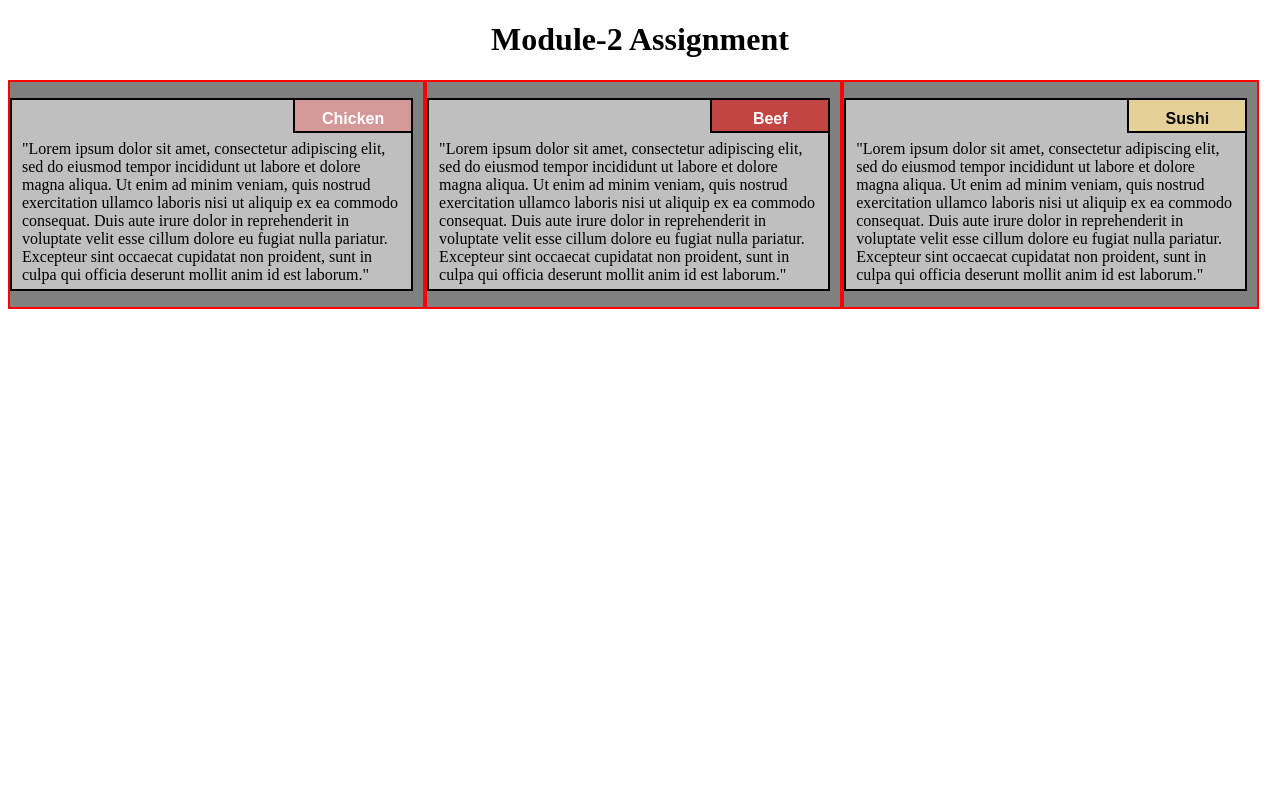
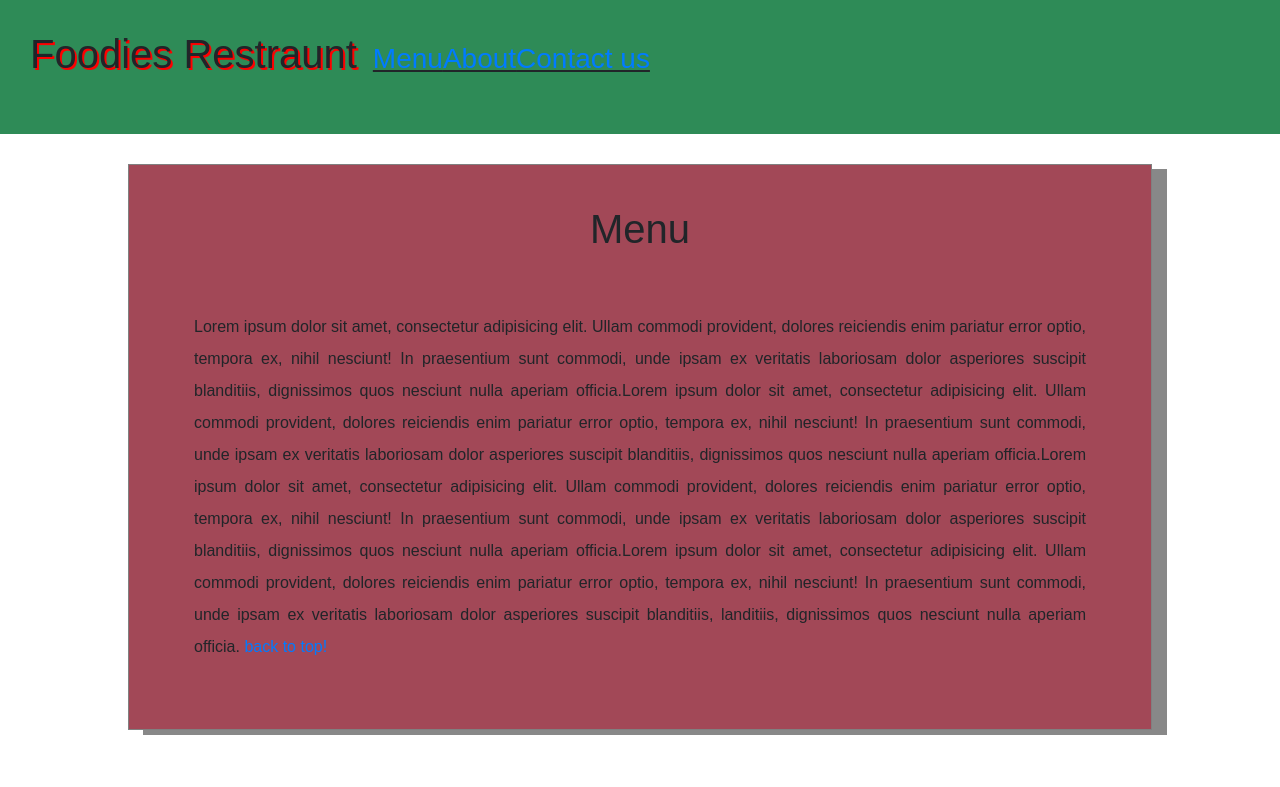
Before and after one commit to vermaritika/John-Hopkins-Frontend-Course, a plain HTML site: page index.html in a window 1280 px wide. Shown: the top 787 px of the page. Drawn offline with nearby package versions, Linux system fonts and the light colour scheme.

Commit message:
Add files via upload

```diff
--- /dev/null
+++ b/css/style.css
@@ -0,0 +1,125 @@
+*
+{
+	box-sizing: border-box;
+	padding:0;
+	margin: 0;
+	font-family: oxygen,sans-serif;
+}
+
+.min-h-screen{
+	min-height: 100vh;
+}
+
+.mx-auto{
+	margin-left: auto;
+	margin-right: auto;
+}
+
+.main-content{
+	width : 80%;
+}
+
+.bg-pink{
+
+}
+
+header{
+	background-color: seagreen;
+	padding: 30px;
+}
+
+.header-content{
+	font-size: 1.45rem;
+	text-shadow: 2px 2px #ff0000;
+	float: left;
+}
+
+.content{
+	padding: 50px;
+	text-align: justify;
+	line-height: 2rem;
+}
+
+.navbar{
+	font-size: 1.75rem;
+}
+
+.menu{
+	display: flex;
+	list-style-type: none;
+	justify-content: space-evenly;
+}
+
+.head{
+	text-align: center;
+	padding-top :40px;
+	font-size: 2.5rem;
+}
+
+.rows{
+	margin-top: 30px;
+	margin-bottom: 30px;
+	background-color: #A24857;
+	box-shadow: 15px 5px #888888;
+}
+
+span{
+	text-decoration: underline;
+}
+
+.active:hover{
+	background-color: mediumpurple;
+  	color: white;
+}
+
+.head:hover{
+	transition: 1s;
+	scale: 1.1;
+	color: #fff;
+}
+
+/*small devices: mobile view*/
+
+@media(max-width:768px)
+ { .col-sm-1, .col-sm-2, .col-sm-3, .col-sm-4, .col-sm-5, .col-sm-6, .col-sm-7,
+ .col-sm-8, .col-sm-9, .col-sm-10, .col-sm-11, .col-sm-12{
+    float:left;
+    border: 1px solid grey;
+ }
+ .col-sm-12{
+    width: 100%;
+    padding-right: 15px;
+   	padding-left: 15px;
+ }
+ }
+
+
+/*medium devices: tablet view*/
+
+@media(min-width:769px) and (max-width: 991px)
+    { .col-md-1, .col-md-2, .col-md-3, .col-md-4, .col-md-5, .col-md-6, .col-md-7,
+ .col-md-8, .col-md-9, .col-md-10, .col-md-11, .col-md-12{
+    float:left;
+    border: 1px solid grey;
+ }
+  .col-md-12{
+    width: 100%;
+    padding-right: 15px;
+   	padding-left: 15px;
+ }
+ }
+
+/*large devices: small and large dekstop version*/
+
+@media(min-width:992px)
+ { .col-lg-1, .col-lg-2, .col-lg-3, .col-lg-4, .col-lg-5, .col-lg-6, .col-lg-7,
+ .col-lg-8, .col-lg-9, .col-lg-10, .col-lg-11, .col-lg-12{
+   float:left;
+   border: 1px solid grey;
+ }
+  .col-lg-12{
+    width: 100%;
+    padding-right: 15px;
+   	padding-left: 15px;
+ }
+ }
--- a/index.html
+++ b/index.html
@@ -1,31 +1,68 @@
-<!DOCTYPE html>
+
+<!-- The Assignment Module2 of HTML, CSS and JavaScript course By Danial Shah
+Github Repo Link: https://github.com/DanialShah11/module3-assignment
+Live link: https://danialshah11.github.io/module3-assignment/ -->
+<!doctype html>
 <html lang="en">
+
 <head>
   <meta charset="utf-8">
+  <meta http-equiv="X-UA-Compatible" content="IE=edge">
   <meta name="viewport" content="width=device-width, initial-scale=1">
-		<title>responsive design</title>
-		<link rel="stylesheet" href="style.css">
+  <title>Module-3 Assignment</title>
+  <link rel="stylesheet" href="css/bootstrap.min.css">
+  <link rel="stylesheet" href="css/style.css">
+  <link href='https://fonts.googleapis.com/css?family=Bebas Neue' rel='stylesheet' type='text/css'>
 </head>
+
 <body>
-				<div class="row">
-					<h1>Module-2 Assignment</h1>
-
-					<div class="col-lg-4 col-md-6 col-sm-12" id="container">
-						<p>"Lorem ipsum dolor sit amet, consectetur adipiscing elit, sed do eiusmod tempor incididunt ut labore et dolore magna aliqua. Ut enim ad minim veniam, quis nostrud exercitation ullamco laboris nisi ut aliquip ex ea commodo consequat. Duis aute irure dolor in reprehenderit in voluptate velit esse cillum dolore eu fugiat nulla pariatur. Excepteur sint occaecat cupidatat non proident, sunt in culpa qui officia deserunt mollit anim id est laborum."</p>
-						<p id="p1"> Chicken </p>
+    <header class="">
+      <div class="header-content">
+        <h1 id="top">Foodies Restraunt</h1>
       </div>
 
-					<div class="col-lg-4 col-md-6 col-sm-12" id="container">
-						<p>"Lorem ipsum dolor sit amet, consectetur adipiscing elit, sed do eiusmod tempor incididunt ut labore et dolore magna aliqua. Ut enim ad minim veniam, quis nostrud exercitation ullamco laboris nisi ut aliquip ex ea commodo consequat. Duis aute irure dolor in reprehenderit in voluptate velit esse cillum dolore eu fugiat nulla pariatur. Excepteur sint occaecat cupidatat non proident, sunt in culpa qui officia deserunt mollit anim id est laborum."</p>
-						<p id=p2> Beef </p>
+      <div class="navbar">
+        <ul class="menu">
+          <li><span><a href="#menu" class="active">Menu</a></span></li>
+          <li><span><a href="#about" class="active">About</a></span></li>
+          <li><span><a href="#contact" class="active">Contact us</a></span></li>
+        </ul>
       </div>
+    </header>
 
-					<div class="col-lg-4 col-md-6 col-sm-12" id="container">
-						<p>"Lorem ipsum dolor sit amet, consectetur adipiscing elit, sed do eiusmod tempor incididunt ut labore et dolore magna aliqua. Ut enim ad minim veniam, quis nostrud exercitation ullamco laboris nisi ut aliquip ex ea commodo consequat. Duis aute irure dolor in reprehenderit in voluptate velit esse cillum dolore eu fugiat nulla pariatur. Excepteur sint occaecat cupidatat non proident, sunt in culpa qui officia deserunt mollit anim id est laborum."</p>
-						<p id=p3> Sushi </p>
+      <section class="min-h-screen bg-pink">
+          <div class="row main-content mx-auto">
+            <div class="rows col-sm-12 col-md-12 col-lg-12">
+              <div class="" id="menu">
+                <h2 class="head">Menu</h2>
+                    <p class="content">Lorem ipsum dolor sit amet, consectetur adipisicing elit. Ullam commodi provident, dolores reiciendis enim pariatur error optio, tempora ex, nihil nesciunt! In praesentium sunt commodi, unde ipsam ex veritatis laboriosam dolor asperiores suscipit blanditiis, dignissimos quos nesciunt nulla aperiam officia.Lorem ipsum dolor sit amet, consectetur adipisicing elit. Ullam commodi provident, dolores reiciendis enim pariatur error optio, tempora ex, nihil nesciunt! In praesentium sunt commodi, unde ipsam ex veritatis laboriosam dolor asperiores suscipit blanditiis, dignissimos quos nesciunt nulla aperiam officia.Lorem ipsum dolor sit amet, consectetur adipisicing elit. Ullam commodi provident, dolores reiciendis enim pariatur error optio, tempora ex, nihil nesciunt! In praesentium sunt commodi, unde ipsam ex veritatis laboriosam dolor asperiores suscipit blanditiis, dignissimos quos nesciunt nulla aperiam officia.Lorem ipsum dolor sit amet, consectetur adipisicing elit. Ullam commodi provident, dolores reiciendis enim pariatur error optio, tempora ex, nihil nesciunt! In praesentium sunt commodi, unde ipsam ex veritatis laboriosam dolor asperiores suscipit blanditiis, landitiis, dignissimos quos nesciunt nulla aperiam officia.
+                      <a href="#top">back to top!</a>
+                    </p>
               </div>
+            </div>
+            <div class="rows col-sm-12 col-md-12 col-lg-12">
+              <div class="" id="about">
+                <h2 class="head">About</h2>
+                    <p class="content">Lorem ipsum dolor sit amet, consectetur adipisicing elit. Ullam commodi provident, dolores reiciendis enim pariatur error optio, tempora ex, nihil nesciunt! In praesentium sunt commodi, unde ipsam ex veritatis laboriosam dolor asperiores suscipit blanditiis, dignissimos quos nesciunt nulla aperiam officia.Lorem ipsum dolor sit amet, consectetur adipisicing elit. Ullam commodi provident, dolores reiciendis enim pariatur error optio, tempora ex, nihil nesciunt! In praesentium sunt commodi, unde ipsam ex veritatis laboriosam dolor asperiores suscipit blanditiis, dignissimos quos nesciunt nulla aperiam officia.Lorem ipsum dolor sit amet, consectetur adipisicing elit. Ullam commodi provident, dolores reiciendis enim pariatur error optio, tempora ex, nihil nesciunt! In praesentium sunt commodi, unde ipsam ex veritatis laboriosam dolor asperiores suscipit blanditiis, dignissimos quos nesciunt nulla aperiam officia.Lorem ipsum dolor sit amet, consectetur adipisicing elit. Ullam commodi provident, dolores reiciendis enim pariatur error optio, tempora ex, nihil nesciunt! In praesentium sunt commodi, unde ipsam ex veritatis laboriosam dolor asperiores suscipit blanditiis, landitiis, dignissimos quos nesciunt nulla aperiam officia.
+                      <a href="#top">back to top!</a>
+                    </p>
+              </div>
+            </div>
+            <div class="rows col-sm-12 col-md-12 col-lg-12">
+              <div class="" id="contact">
+                <h2 class="head">Contact us</h2>
+                    <p class="content">Lorem ipsum dolor sit amet, consectetur adipisicing elit. Ullam commodi provident, dolores reiciendis enim pariatur error optio, tempora ex, nihil nesciunt! In praesentium sunt commodi, unde ipsam ex veritatis laboriosam dolor asperiores suscipit blanditiis, dignissimos quos nesciunt nulla aperiam officia.Lorem ipsum dolor sit amet, consectetur adipisicing elit. Ullam commodi provident, dolores reiciendis enim pariatur error optio, tempora ex, nihil nesciunt! In praesentium sunt commodi, unde ipsam ex veritatis laboriosam dolor asperiores suscipit blanditiis, dignissimos quos nesciunt nulla aperiam officia.Lorem ipsum dolor sit amet, consectetur adipisicing elit. Ullam commodi provident, dolores reiciendis enim pariatur error optio, tempora ex, nihil nesciunt! In praesentium sunt commodi, unde ipsam ex veritatis laboriosam dolor asperiores suscipit blanditiis, dignissimos quos nesciunt nulla aperiam officia.Lorem ipsum dolor sit amet, consectetur adipisicing elit. Ullam commodi provident, dolores reiciendis enim pariatur error optio, tempora ex, nihil nesciunt! In praesentium sunt commodi, unde ipsam ex veritatis laboriosam dolor asperiores suscipit blanditiis, landitiis, dignissimos quos nesciunt nulla aperiam officia.
+                      <a href="#top">back to top!</a>
+                    </p>
 
                   </div>
             </div>
+          </div>
+      </section>
+
+  <script src="https://code.jquery.com/jquery-3.7.1.min.js"></script>
+  <script src="js/bootstrap.min.js"></script>
+  <script src="js/script.js"></script>
+
 </body>
 </html>
```
Lines whose indentation alone changed are shown as unchanged.
